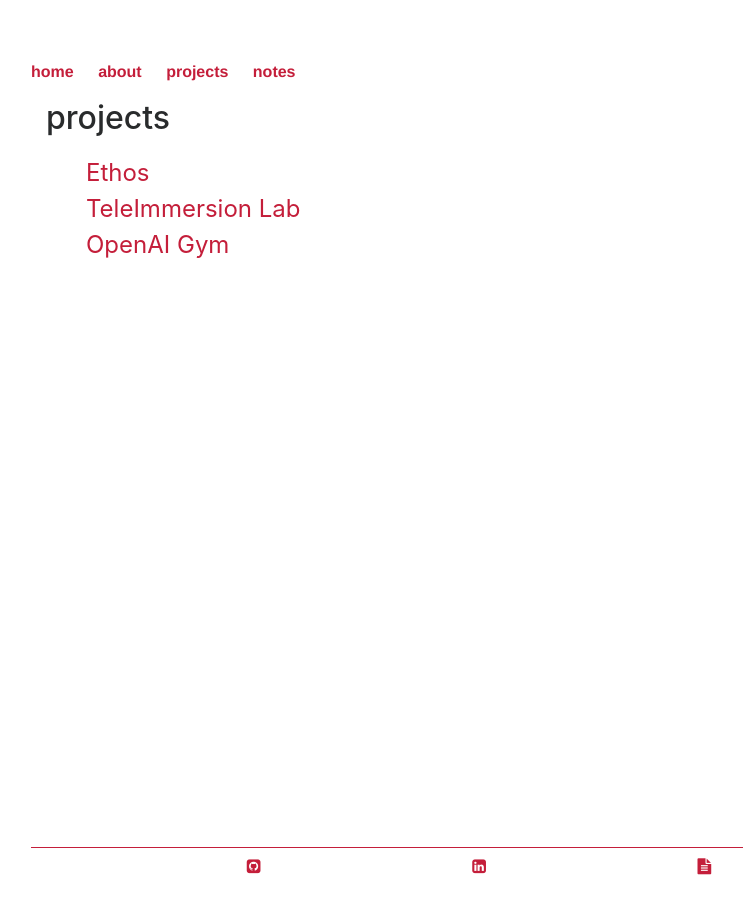
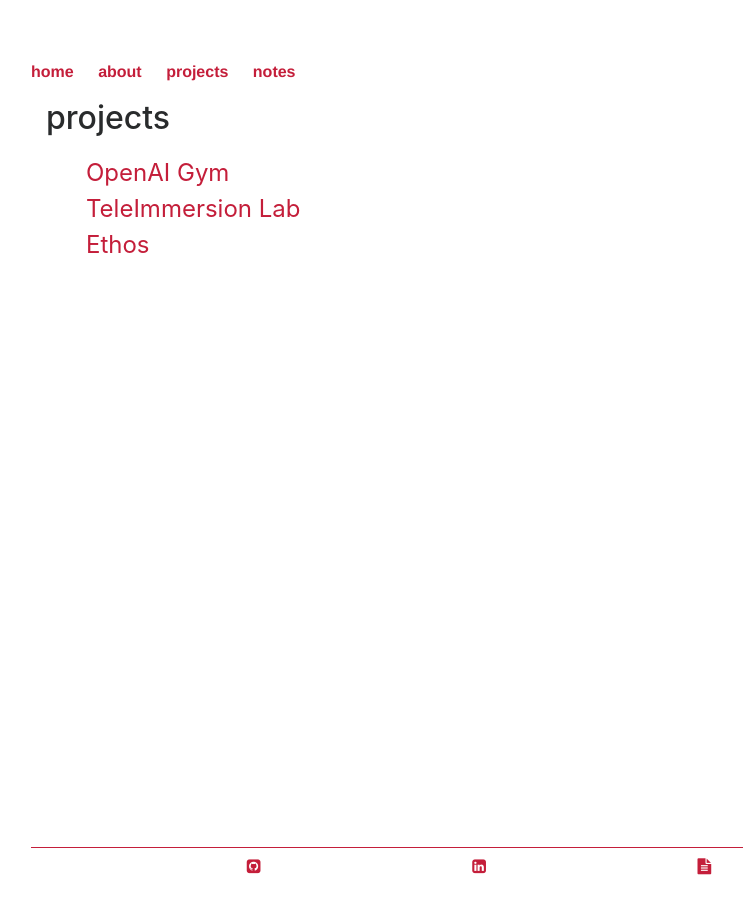
Before and after one commit to mingyli/mingyli.github.io, a Jekyll site: the page built from projects/index.html, in a window 1280 px wide. Shown: the whole page, without its empty margins (161-904 px from the left). Built offline with Jekyll 4.4.1, drawn with Linux system fonts in a browser that asks for light colours; nearby versions of some CDN libraries.

Commit message:
reverse project order

```diff
--- a/projects/index.html
+++ b/projects/index.html
@@ -6,7 +6,7 @@ title: projects
 	<ul class="posts">
 
 		{% assign projs = site.projects | sort: 'date' %}
-		{% for project in projs %}
+		{% for project in projs reversed %}
 	    <li><a href="{{ project.url }}" title="{{ project.title }}">{{ project.title }}</a></li>
 	  {% endfor %}
 	</ul>
```
